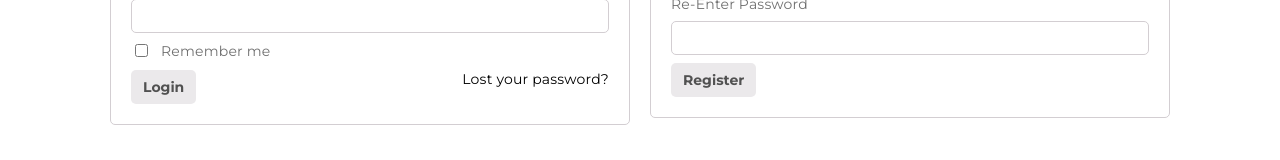
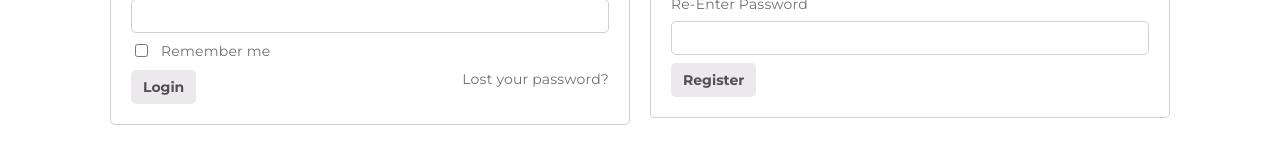
Before and after one commit to tranhuanhcmus/QLPM-K20, a React (Create React App) app in the folder client/: page /my-account in a window 1280 px wide. Shown: the part 481-641 px from the top of the page. Built offline with nearby package versions, Linux system fonts and the light colour scheme.

Commit message:
FIX/className--BEM

```diff
--- a/client/src/assets/styles/_authPage.scss
+++ b/client/src/assets/styles/_authPage.scss
@@ -22,6 +22,10 @@
     &>* {
         box-sizing: border-box;
     }
+}
+
+a {
+    color: inherit
 }
 
 .col-12 {
```
